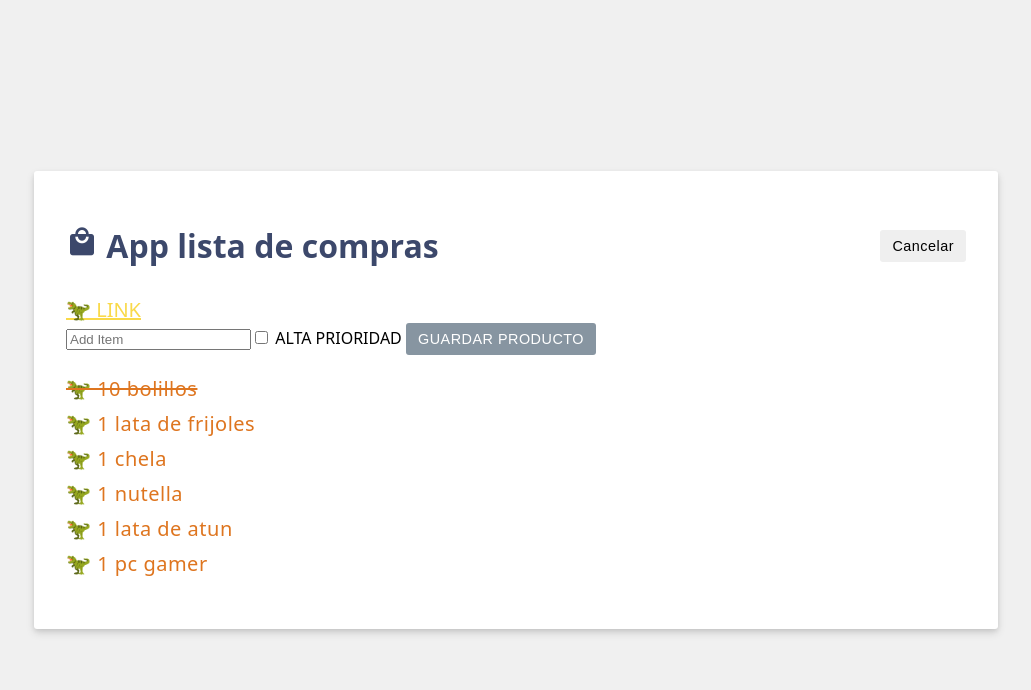
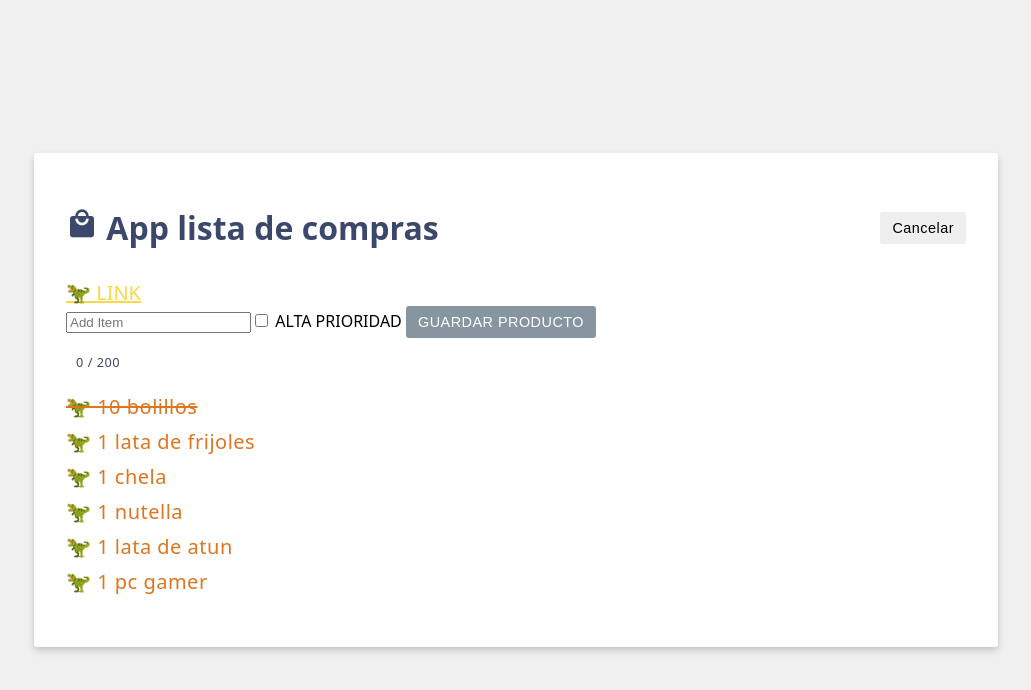
Before and after one commit to AaronAlons/DADM-2024, a Vue app: page / in a window 1280 px wide. Shown: the top 690 px of the page, without its empty margins (124-1155 px from the left). Built offline with nearby package versions, Linux system fonts and the light colour scheme.

Commit message:
🧪 S03A02 Propiedades Computadas

```diff
--- a/src/App.vue
+++ b/src/App.vue
@@ -1,5 +1,5 @@
 <script setup>
-import { ref } from 'vue';
+import { ref, computed } from 'vue';
 //models
 const header = ref('App lista de compras');
 //items
@@ -47,6 +47,13 @@ const link = () => {
 const togglePurchased = (item) => {
   item.purchased = !item.purchased;
 };
+// Creando una propiedad computada
+const characterCount = computed(()=>{
+  // Toda propiedad computada debe regresar un valor
+  return newItem.value.length;
+});
+// Creando propiedad computada que invierte items de la lista
+const reversedItems = computed(() => [...items.value].reverse());
 
 /*Helados
 const iceCreamFlavors = ref([]);*/
@@ -139,6 +146,7 @@ const newItemPriority= ref('low');
 
 <!-- Agrupando en un div las entradas -->
  <!--<form calss="add-item form" v-on:submit.prevent="items.push({ id: items.length + 1, label: newItem })" class="add-item fomr">-->
+
 <form
 class="add-item form"
 v-if="editing"
@@ -162,6 +170,10 @@ v-on:submit.prevent = "saveItem">
       GUARDAR PRODUCTO
     </button>
   </form>
+  <!-- Contador -->
+<p class="counter">
+  {{ characterCount }} / 200
+</p>
 <!--ul>li*3 es el lenguaje emet a usar-->
 <!--lista para objetos-->
 <!--
@@ -180,7 +192,7 @@ v-on:submit.prevent = "saveItem">
 -->
 <ul>
     <li v-for="({ id, label, purchased, priority }, index) in items"
-     @click="togglePurchased(items[index])"
+     @click="togglePurchased(reversedItems[index])"
       :class="{strikeout: purchased, priority: priority}"
       v-bind:key="id">
       🦖 {{ label }}
```
